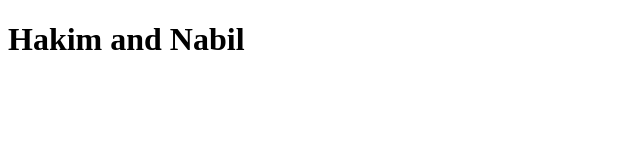
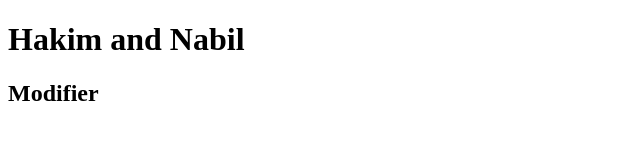
Before and after one commit to hakim-tr/My_projet, a plain HTML site: page index.html in a window 1280 px wide. Shown: the whole page, without its empty margins (0-640 px from the left). Drawn offline with Linux system fonts and the light colour scheme.

Commit message:
Douxiem etap

```diff
--- a/index.html
+++ b/index.html
@@ -7,5 +7,6 @@
 </head>
 <body>
     <h1> Hakim and Nabil </h1>
+    <h2>Modifier</h2>
 </body>
 </html>
```
